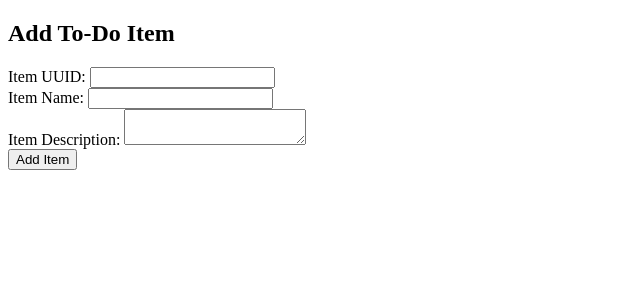
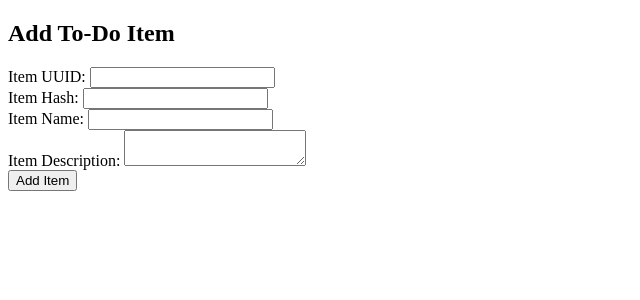
Before and after one commit to aliakib/devops-git-flask-assignment, a Flask app: page /todo in a window 1280 px wide. Shown: the top 300 px of the page, without its empty margins (0-640 px from the left). Run offline with Flask 3, Linux system fonts and the light colour scheme.

Commit message:
Add Item Hash field to To-Do form

```diff
--- a/templates/todo.html
+++ b/templates/todo.html
@@ -14,6 +14,10 @@
             <input type="text" name="itemUUID">
         </div>
         <div>
+            <label>Item Hash:</label>
+            <input type="text" name="itemHash">
+        </div>
+        <div>
             <label>Item Name:</label>
             <input type="text" name="itemName" required>
         </div>
```
